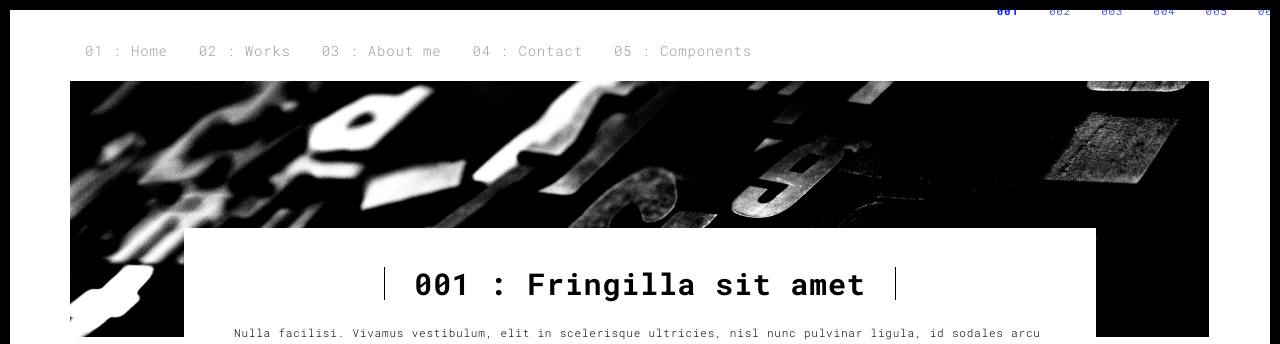
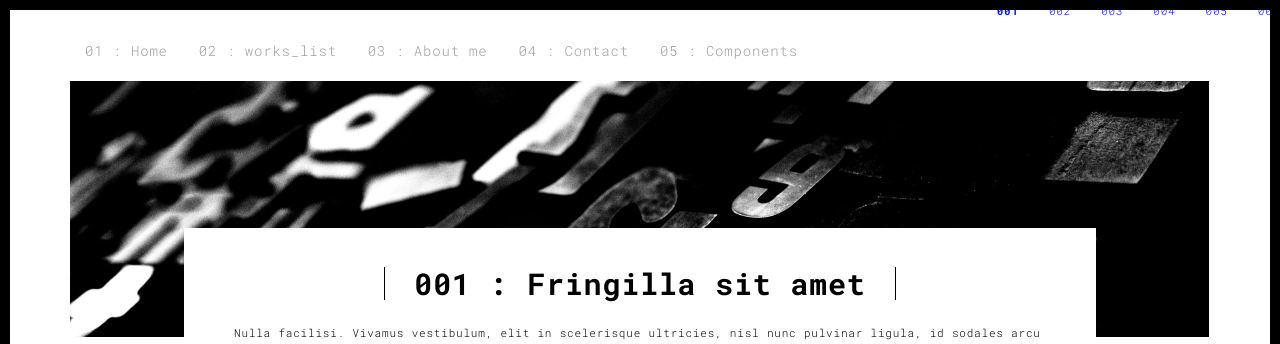
Before and after one commit to salvadorpep/personalweb, a Python web app: template templates/work.html in a window 1280 px wide. Shown: the top 344 px of the page. Run offline with Jinja, Linux system fonts and the light colour scheme; the template is opened without the code that fills it, so the values that code supplies are empty.

Commit message:
Cambio de works a works_list

```diff
--- a/main.py
+++ b/main.py
@@ -45,10 +45,10 @@ class MainHandler(BaseHandler):
         params = {}
         return self.render_template("index.html", params=params)
 
-class WorksHandler(BaseHandler):
+class Works_listHandler(BaseHandler):
     def get(self):
         params = {}
-        return self.render_template("works.html", params=params)
+        return self.render_template("works_list.html", params=params)
 
 class WorkHandler(BaseHandler):
     def get(self, work_id):
@@ -69,7 +69,7 @@ class ContactHandler(BaseHandler):
 
 app = webapp2.WSGIApplication([
     webapp2.Route('/', MainHandler),
-    webapp2.Route("/works", WorksHandler),
+    webapp2.Route("/works_list", Works_listHandler),
     webapp2.Route('/work/<work_id:\d+>', WorkHandler),
     webapp2.Route('/about', AboutHandler),
     webapp2.Route("/contact", ContactHandler),
--- a/templates/base.html
+++ b/templates/base.html
@@ -38,7 +38,7 @@
       <div class="collapse navbar-collapse" id="navbar-collapse">
         <ul class="nav navbar-nav ">
           <li><a href="./" title="">01 : Home</a></li>
-          <li><a href="./works" title="">02 : Works</a></li>
+          <li><a href="./works_list" title="">02 : works_list</a></li>
           <li><a href="./about" title="">03 : About me</a></li>
           <li><a href="./contact" title="">04 : Contact</a></li>
           <li><a href="./components" title="">05 : Components</a></li>
--- a/templates/works.html
+++ b/templates/works_list.html
@@ -11,7 +11,7 @@
 
       <div class="col-sm-8 col-sm-offset-2 section-container-spacer">
         <div class="text-center">
-          <h1 class="h2">02 : Works</h1>
+          <h1 class="h2">02 : works_list</h1>
           <p>Nulla facilisi. Vivamus vestibulum, elit in scelerisque ultricies, nisl nunc pulvinar ligula, id sodales arcu sapien in nisi. Quisque libero enim, mattis non augue posuere, venenatis dapibus urna.</p>
         </div>
       </div>
```
Also changed, not shown: 1 other file.
